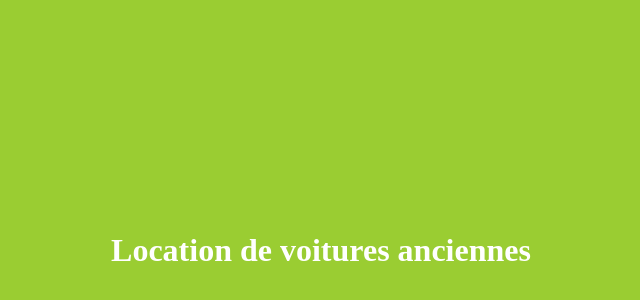
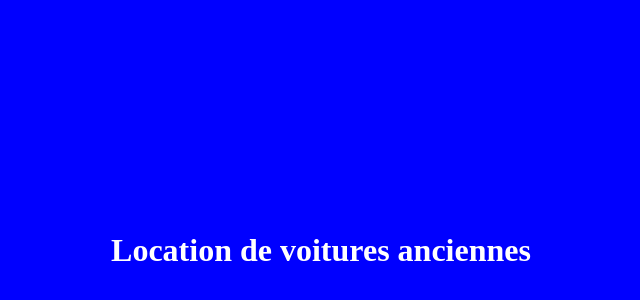
Before and after one commit to soro06/locationVoiture, a plain HTML site: page index.html in a window 1280 px wide. Shown: the part 42-342 px from the top of the page, without its empty margins (319-959 px from the left). Drawn offline with Linux system fonts and the light colour scheme.

Commit message:
background-coloer vert en bleu

```diff
--- a/index.html
+++ b/index.html
@@ -4,7 +4,7 @@
         <meta charset="UTF-8">
         <title></title>
     </head>
-    <body style="background-color: #9acd32;">
+    <body style="background-color: #0000ff;">
         <h1 style="padding-top:20%; padding-bottom:20%; text-align:center; color:#ffffff">Location de voitures anciennes</h1>
     </body>
 </html>
```
